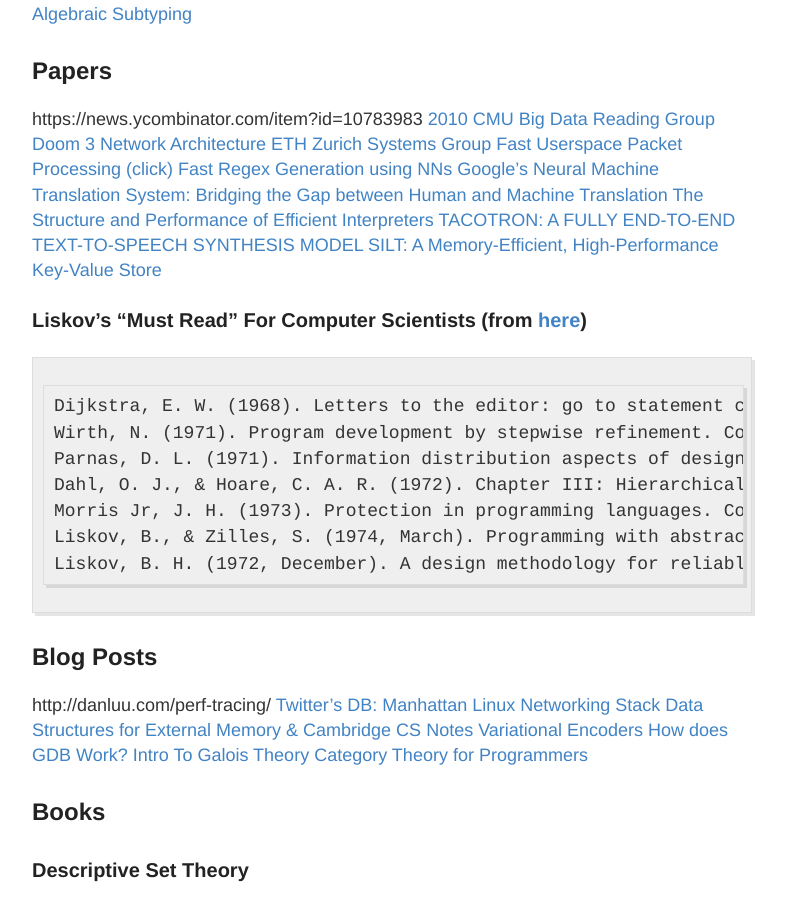
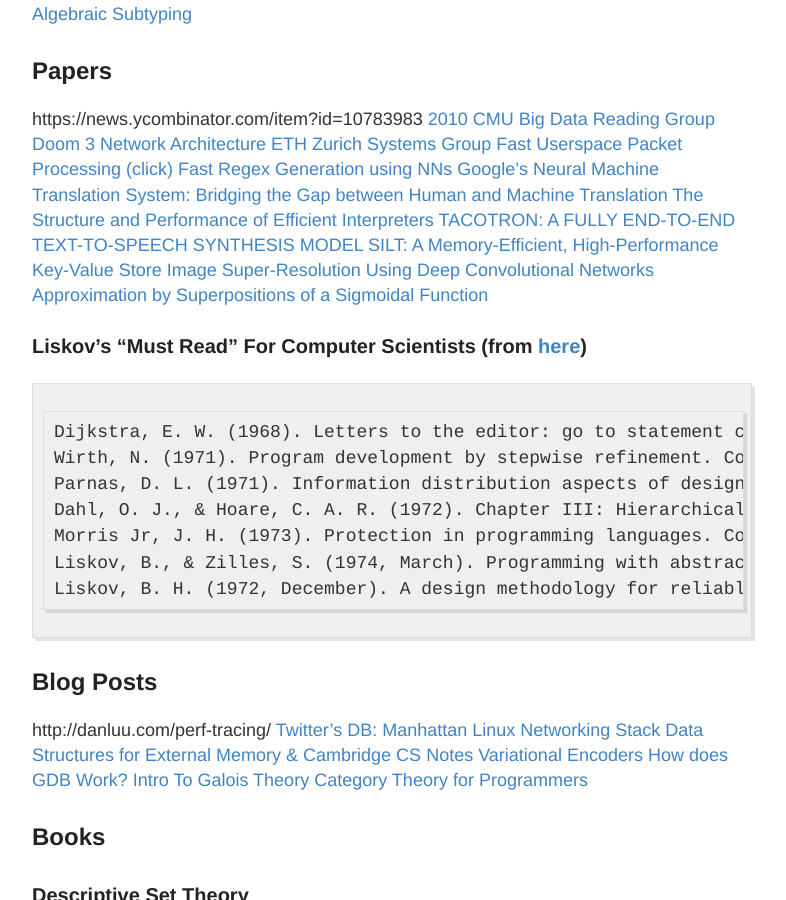
Before and after one commit to RONNCC/ronncc.github, a Jekyll site: the page built from _posts/2015-12-25-ReadingList.md, in a window 1280 px wide and 900 px high, scrolled down 724 px. Shown: the whole window, without its empty margins (248-1034 px from the left). Built offline with Jekyll 4.4.1, drawn with Linux system fonts in a browser that asks for light colours; comment, search, counter and statistics services are not loaded.

Commit message:
Updated 2015-12-25-ReadingList.md

```diff
--- a/_posts/2015-12-25-ReadingList.md
+++ b/_posts/2015-12-25-ReadingList.md
@@ -42,6 +42,8 @@
 [The Structure and Performance of Efficient Interpreters](https://www.jilp.org/vol5/v5paper12.pdf)
 [TACOTRON: A FULLY END-TO-END TEXT-TO-SPEECH SYNTHESIS MODEL](https://arxiv.org/pdf/1703.10135.pdf)
 [SILT: A Memory-Efficient, High-Performance Key-Value Store](https://www.cs.cmu.edu/~hl/papers/silt-sosp2011.pdf)
+[Image Super-Resolution Using Deep Convolutional Networks](https://arxiv.org/pdf/1501.00092.pdf)
+[Approximation by Superpositions of a Sigmoidal Function](https://pdfs.semanticscholar.org/05ce/b32839c26c8d2cb38d5529cf7720a68c3fab.pdf)
 
 ### Liskov's "Must Read" For Computer Scientists (from [here](http://jpirker.com/hlf16-liskovs-reading-list-for-computer-scientists/))
 
```
